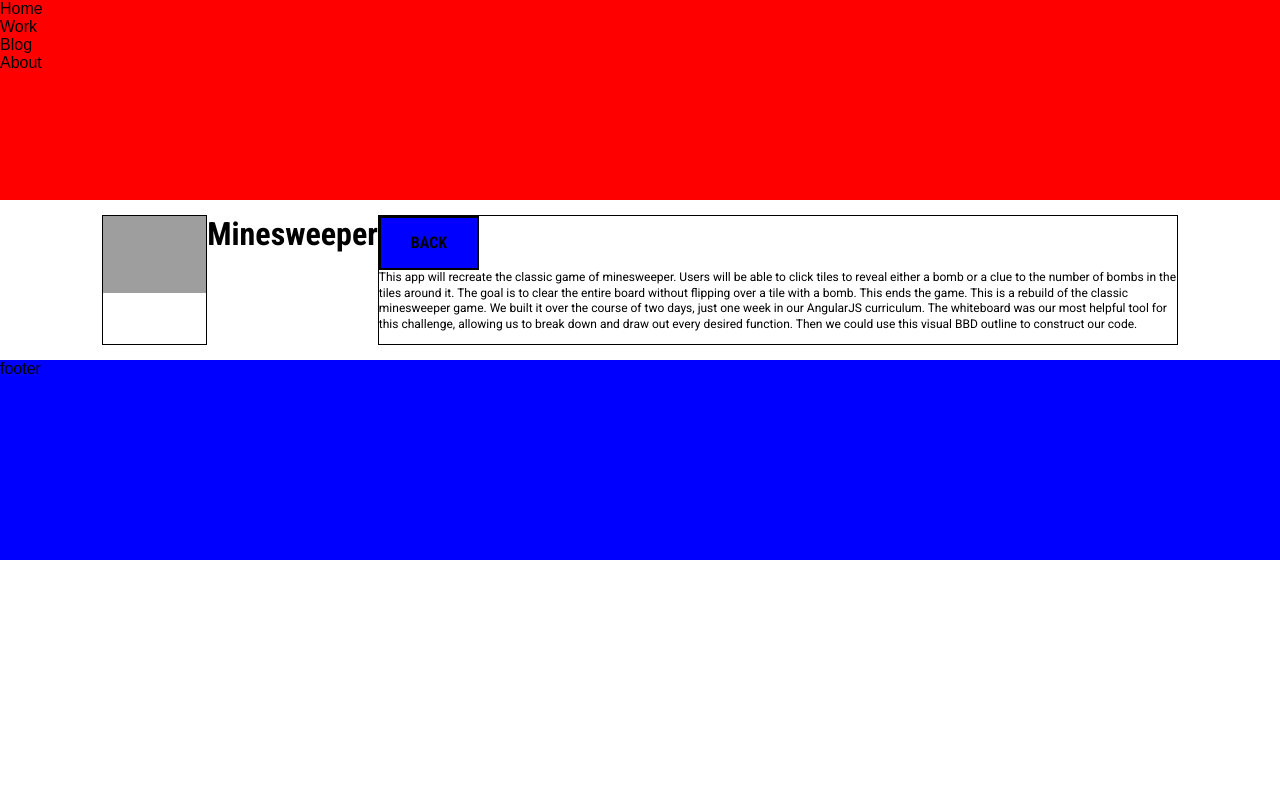
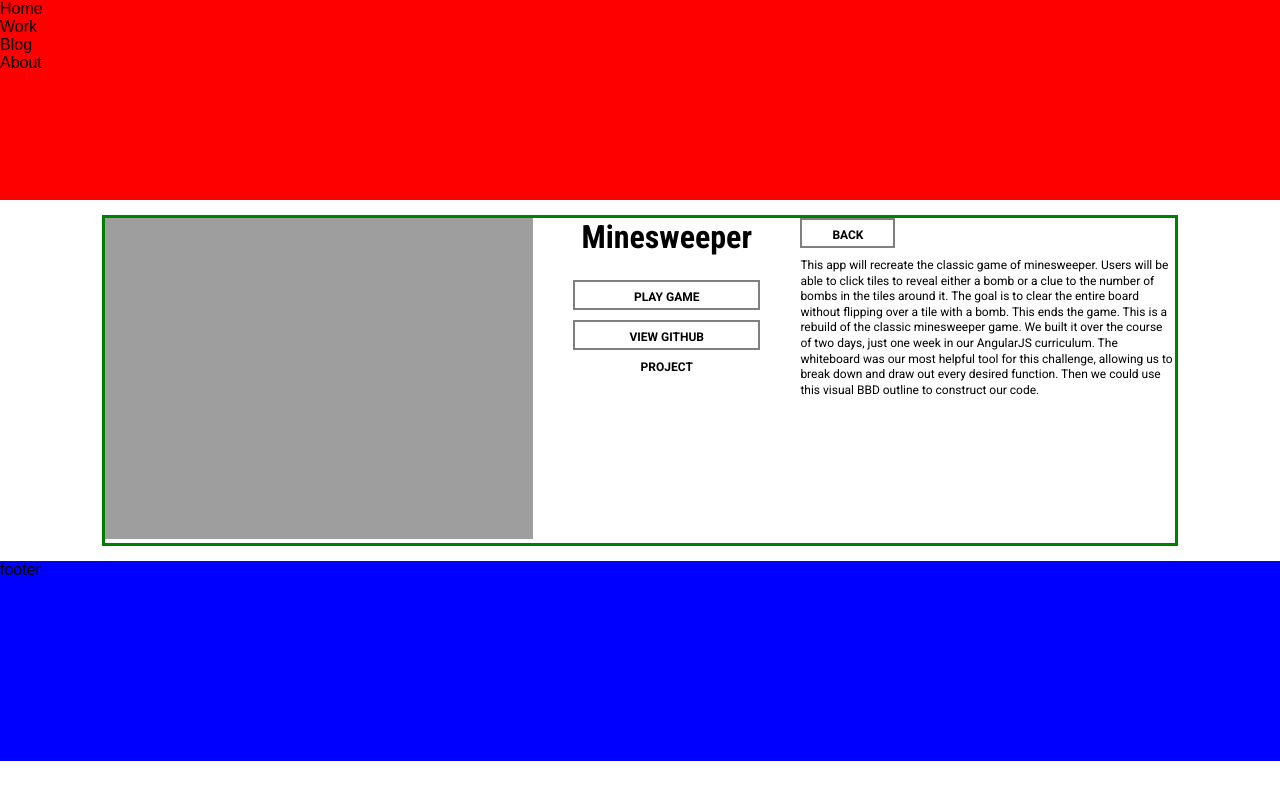
Before and after one commit to abdcon02/backbone-portfolio, a PHP site: page / in a window 1280 px wide. Run offline with PHP 8.4, Linux system fonts and the light colour scheme; grey boxes labelled with a size stand in for pictures from a placeholder-image service; style sheets or scripts are compiled from the project's sources; some libraries are stand-ins or nearby versions.

Commit message:
add compents to scss and html, style

```diff
--- a/app/index.php
+++ b/app/index.php
@@ -24,7 +24,6 @@
     <footer>
         <script type="text/template" class="project-collection-template">
             <div data-id="<%= id %>" class="project-item <%= featuredClass %>">
-                <div class="item-wrapper">
                 <div class="project-item-image">
                     <img src="<%= image %>" alt="project image" />
                 </div>
@@ -33,21 +32,22 @@
                     <p><%= description %></p>
                 </div>
             </div>
-            </div>
         </script>
         <script type="text/template" class="item-landing-template">
             <div class="landing-item">
-                <div class="item-wrapper">
-                    <div class="project-item-image">
+                <div class="landing-image">
                     <img src="<%= image %>" alt="project image" />
                 </div>
                 <div class="landing-actions">
                     <h1><%= name %></h1>
+                    <div class="actions-container">
+                        <div class="button load-project"><p>Play Game</p></div>
+                        <div class="button load-github"><p>View Github Project</p></div>
                     </div>
-                    <div class='project-item-content'>
-                        <div class="button back-to-project-collection">Back</div>
+                </div>
+                <div class='landing-content'>
+                    <div class="button back-to-project-collection"><p>Back</p></div>
                     <p><%= long_description %></p>
-                    </div>
                 </div>
             </div>
         </script>
--- a/source/scss/_global.scss
+++ b/source/scss/_global.scss
@@ -1,6 +1,10 @@
 /*
 *  Here are global styles, they do things everywhere
 */
+
+div {
+  box-sizing: border-box;
+}
 
 img {
   width: 100%;
@@ -54,19 +58,10 @@ h4 {
   font-weight: bold;
 }
 
-.button {
-  border: 2px solid $c-button-border;
-  background: $c-button-background;
+/* -------------------- */
+.footer {
+  width: 100%;
+  height: 200px;
+  background-color: blue;
   display: inline-block;
-  text-transform: uppercase;
-  font-family: $f-special;
-  font-weight: bold;
-  font-size: 16px;
-  height: 50px;
-  line-height: 50px;
-  padding: 0 30px;
-
-  &:hover {
-    background: lighten($c-button-background, 10);
-  }
 }
--- a/source/scss/_vars.scss
+++ b/source/scss/_vars.scss
@@ -13,8 +13,8 @@ $bp-large: 1024px;
 
 /* ------ colors ------ */
 $c-border-hover: red;
-$c-button-border: black;
-$c-button-background: blue;
+$c-button-border: grey;
+$c-button-background: white;
 
 /* ------ fonts ------ */
 $f-default: 'Roboto', Verdana, sans-serif;
--- /dev/null
+++ b/source/scss/components/_elements.scss
@@ -0,0 +1,22 @@
+.button {
+  background: $c-button-background;
+  border: 2px solid $c-button-border;
+  cursor: pointer;
+  display: inline-block;
+  font-family: $f-special;
+  font-weight: bold;
+  font-size: 16px;
+  height: 30px;
+  margin-bottom: 10px;
+  padding: 0 30px;
+  text-transform: uppercase;
+
+  p {
+    line-height: 30px;
+    margin: 0
+  }
+
+  &:hover {
+    background: lighten($c-button-background, 10);
+  }
+}
--- /dev/null
+++ b/source/scss/components/_landing.scss
@@ -0,0 +1,41 @@
+/* ----- Landing Item Layout ------
+  .item-landing-template
+    .landing-item
+      .landing-image
+      .landing-actions
+        .actions-container
+      .landing-content
+*/
+
+.landing-item {
+  display: flex;
+  flex-flow: row nowrap;
+  flex: 1 1 100%;
+  border: 3px solid green;
+}
+
+.landing-image {
+  flex: 1 1 40%;
+}
+
+.landing-actions {
+  flex: 1 1 25%;
+  text-align: center;
+}
+
+.actions-container {
+  display: inline-block;
+  width: 70%;
+
+  .button {
+    width: 100%;
+  }
+}
+
+.landing-content {
+  flex: 1 1 35%;
+}
+
+@media screen and (min-width: $bp-small) {
+
+}
--- a/source/scss/_main.scss
+++ b/source/scss/components/_main-page.scss
@@ -14,12 +14,12 @@
   @include container-margin;
 }
 
+
 /* ----- Project collection layout ------
       .project-collection
         .project-item (featured)
-          a.item-wrapper
-            .project-item-image
-            .project-item-content
+          .project-item-image
+          .project-item-content
 */
 
 .project-collection {
@@ -30,7 +30,8 @@
 
 .project-item {
   flex: 1 1 100%;
-  border: 1px solid green;
+  border: 3px solid green;
+  cursor: pointer;
   margin-bottom: 20px;
 
   h1 {
@@ -42,28 +43,14 @@
   }
 }
 
-.item-wrapper {
-  cursor: pointer;
-}
-
 .project-item.featured {
   width: 100%;
 }
 
-.project-item-image {
-  border: 1px solid black;
-}
-
-.project-item-content {
-  border: 1px solid black;
-}
-
 @media screen and (min-width: $bp-small) {
-  .item-wrapper {
-    display: flex;
-  }
 
   .project-item {
+    display: flex;
     flex: 1 1 45%;
 
     &:nth-of-type(2n) {
@@ -75,15 +62,3 @@
     flex: 1 1 100%;
   }
 }
-
-/* ----- Landing Item Layout ------
-
-*/
-
-/* -------------------- */
-.footer {
-  width: 100%;
-  height: 200px;
-  background-color: blue;
-  display: inline-block;
-}
--- a/source/scss/styles.scss
+++ b/source/scss/styles.scss
@@ -8,5 +8,7 @@
 @import "mixins/custom";
 
 /* Project Stylesheets */
-@import "main";
 @import "global";
+@import "components/main-page";
+@import "components/landing";
+@import "components/elements";
```
Also changed, not shown: js/home.js (+45 -86 lines). Lines whose indentation alone changed are shown as unchanged.
